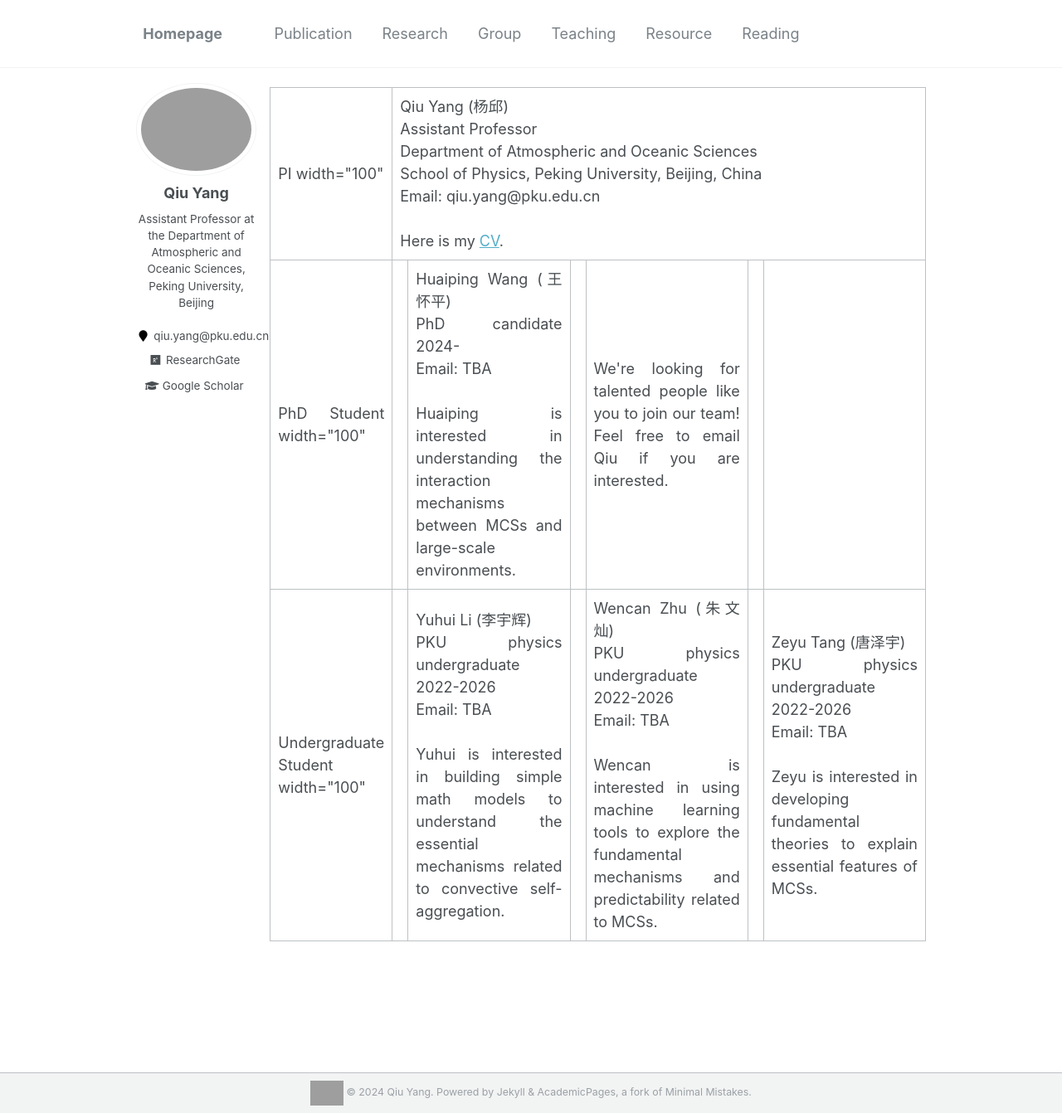
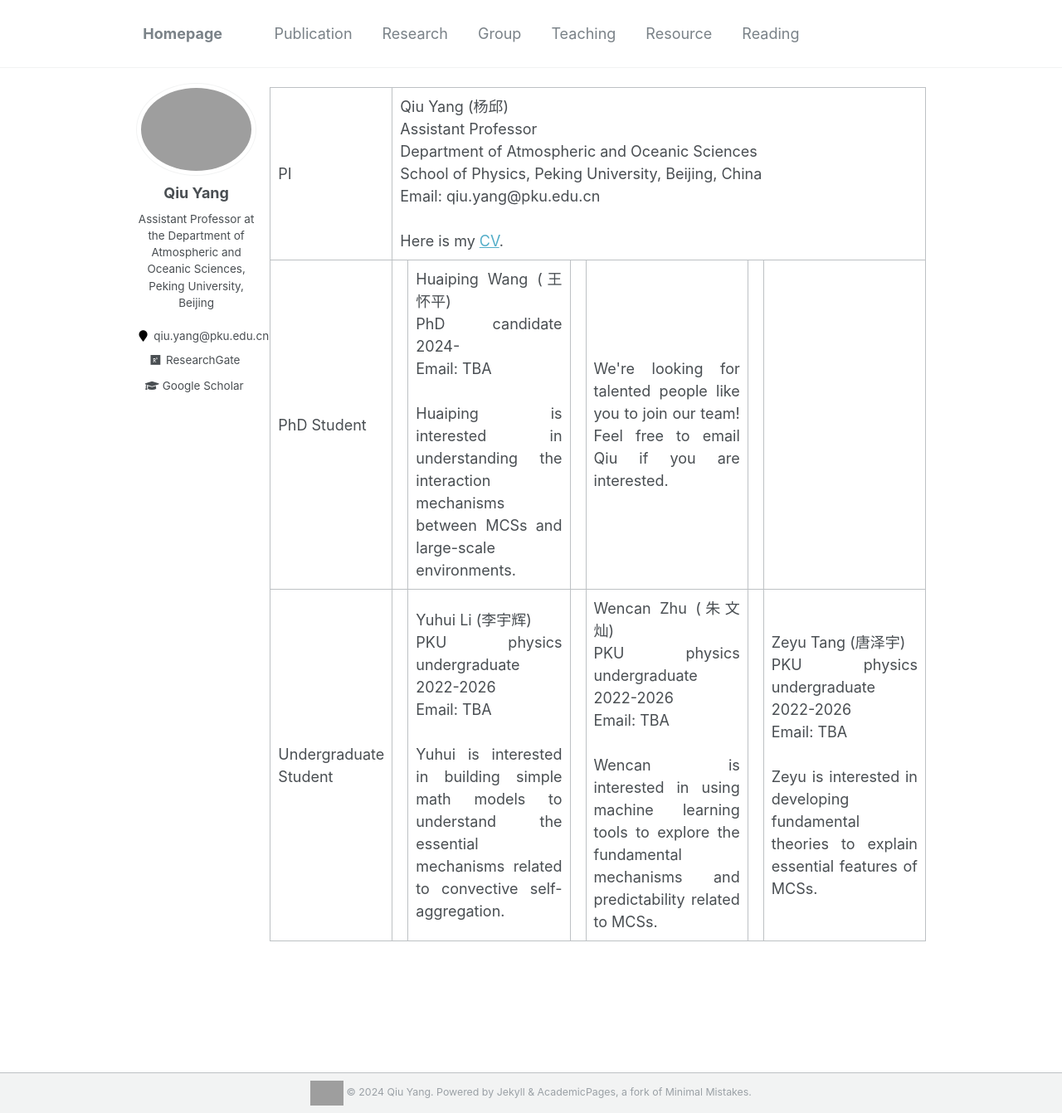
Before and after one commit to qiuyang50/qiuyang50.github.io, a Jekyll site: the page built from _pages/group.md, in a window 1280 px wide and 1342 px high. Shown: the whole window at 83% size. Built offline with Jekyll 4.4.1, drawn with Linux system fonts in a browser that asks for light colours; grey boxes are pictures that could not be loaded.

Commit message:
Update group.md

```diff
--- a/_pages/group.md
+++ b/_pages/group.md
@@ -8,12 +8,12 @@ author_profile: true
 <font size="5" face="Courier New" >
 <table>
   <tr>
-    <td>PI width="100"</td>
+    <td width="100">PI</td>
     <!--<td><img src="/images/QiuYang_zoom.jpg" alt="drawing" width="500"/></td> -->
     <td colspan="6">Qiu Yang (杨邱)<br>Assistant Professor<br>Department of Atmospheric and Oceanic Sciences<br>School of Physics, Peking University, Beijing, China<br>Email: qiu.yang@pku.edu.cn<br><br>Here is my <a href="https://qiuyang50.github.io/files/CV_Qiu_Yang.pdf">CV</a>.</td>
   </tr>
   <tr>
-    <td>PhD Student width="100"</td>
+    <td width="100">PhD Student</td>
     <td><img src="/images/HuaipingWang_2024PhD.jpg" alt="drawing" width="500"/></td>
     <td>Huaiping Wang (王怀平)<br>PhD candidate 2024-<br>Email: TBA <br><br>Huaiping is interested in understanding the interaction mechanisms between MCSs and large-scale environments.</td>
     <td><img src="/images/future_student.jpg" alt="drawing" width="500"/></td>
@@ -22,7 +22,7 @@ author_profile: true
     <td></td>
   </tr>
   <tr>
-    <td>Undergraduate Student width="100"</td>
+    <td width="100">Undergraduate Student</td>
     <td><img src="/images/YuhuiLi_2022Undergraduate.jpg" alt="drawing" width="500"/></td>
     <td width="400">Yuhui Li (李宇辉) <br>PKU physics undergraduate 2022-2026<br>Email: TBA <br><br>Yuhui is interested in building simple math models to understand the essential mechanisms related to convective self-aggregation.</td>
     <td><img src="/images/WencanZhu_2022Undergraduate.jpg" alt="drawing" width="500"/></td>
```
